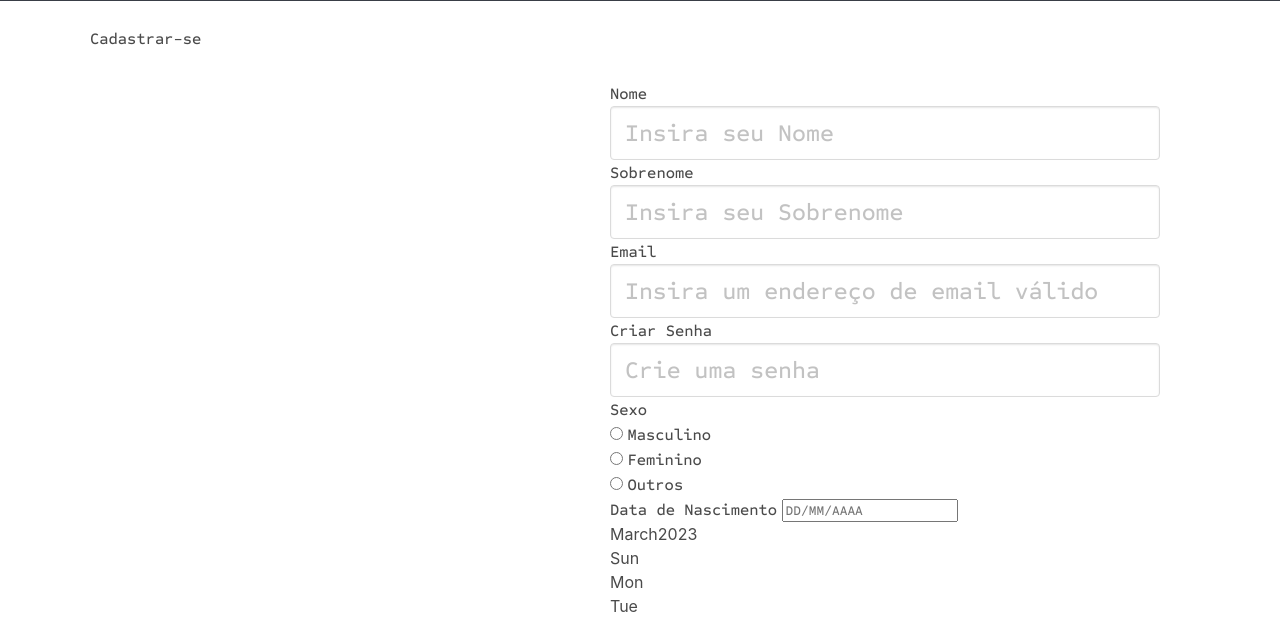
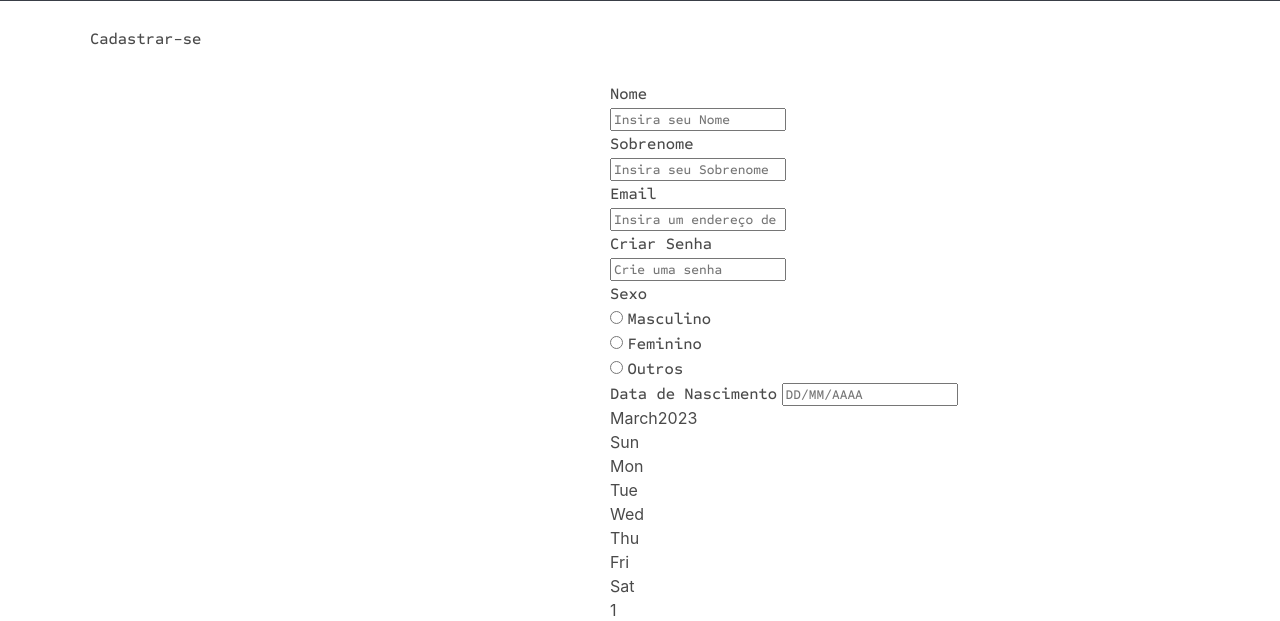
Before and after one commit to Velky07/Teste-Heroku-Cadastro, a Flask app: template templates/index.html in a window 1280 px wide; the page is wider, and only the part inside the window is pictured. Shown: the part 3792-4413 px from the top of that part. Run offline with Flask 3, Linux system fonts and the light colour scheme; the template is opened without the code that fills it, so the values that code supplies are empty.

Commit message:
Implementando correção de erros

```diff
--- a/app.py
+++ b/app.py
@@ -1,21 +1,21 @@
 from flask import Flask, render_template, request, url_for, redirect, flash
-from flask.ext.sqlalchemy import SQLAlchemy
+from flask_sqlalchemy import SQLAlchemy
 from werkzeug.security import generate_password_hash
-from flask_login import UserMixin
 
 app = Flask(__name__)
 
 app.config['SQLALCHEMY_DATABASE_URI'] = 'mysql+pymysql://root:yuOk0SXUYkFmnOSxzxcw@containers-us-west-205.railway.app:6391/railway'
 
-db=SQLAlchemy(app)
+db = SQLAlchemy(app)
 
-class User(UserMixin, db.Model):
+class User(db.Model):
     id = db.Column(db.Integer, primary_key=True, autoincrement=True)
     username = db.Column(db.String(80), unique=False, nullable=False)
     email = db.Column(db.String(120), unique=True, nullable=False)
     password = db.Column(db.String(120), unique=False, nullable=False)
 
-db.create_all()
+with app.app_context():
+    db.create_all()
 
 @app.route('/')
 def innit():
--- a/templates/index.html
+++ b/templates/index.html
@@ -76,7 +76,7 @@
                 <label for="name-ad95" class="u-custom-font u-label u-label-1">Nome</label>
                 <div class= "field">
                   <div class="control">
-                    <input type="text" placeholder="Insira seu Nome" name="name" class="u-custom-font u-input u-input-rectangle u-text-body-color u-input-1  input is-large" required="required">
+                    <input type="text" placeholder="Insira seu Nome" name="name" class="u-custom-font u-input u-input-rectangle u-text-body-color u-input-1" required="required">
                   </div>
                 </div>
               </div>
@@ -84,7 +84,7 @@
                 <label for="name-ad95" class="u-custom-font u-label u-label-2">Sobrenome</label>
                 <div class= "field">
                   <div class="control">
-                    <input type="text" placeholder="Insira seu Sobrenome" name="name" class="u-custom-font u-input u-input-rectangle u-text-body-color u-input-2 input is-large" required="required">
+                    <input type="text" placeholder="Insira seu Sobrenome" name="name" class="u-custom-font u-input u-input-rectangle u-text-body-color u-input-2" required="required">
                   </div>
                 </div>
               </div>
@@ -92,7 +92,7 @@
                 <label for="email-5ab6" class="u-custom-font u-label u-label-3">Email</label>
                 <div class= "field">
                   <div class="control">
-                    <input type="email" placeholder="Insira um endereço de email válido" name="email" class="u-custom-font u-input u-input-rectangle u-text-body-color u-input-3 input is-large" required="required">
+                    <input type="email" placeholder="Insira um endereço de email válido" name="email" class="u-custom-font u-input u-input-rectangle u-text-body-color u-input-3" required="required">
                   </div>
                 </div>
               </div>
@@ -100,7 +100,7 @@
                 <label for="text-a416" class="u-custom-font u-label u-label-4">Criar Senha</label>
                 <div class= "field">
                   <div class="control">
-                    <input type="password" placeholder="Crie uma senha" name="password" class="u-custom-font u-input u-input-rectangle u-text-body-color u-input-4 input is-large" required="required">
+                    <input type="password" placeholder="Crie uma senha" name="password" class="u-custom-font u-input u-input-rectangle u-text-body-color u-input-4" required="required">
                   </div>
                 </div>
               </div>
```
Also changed, not shown: templates/Register.html (+4 -4 lines).
